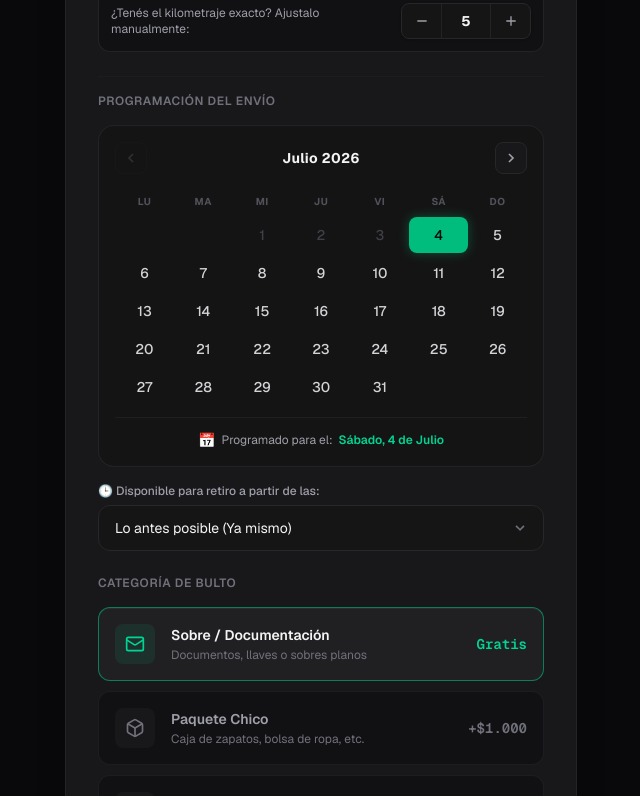
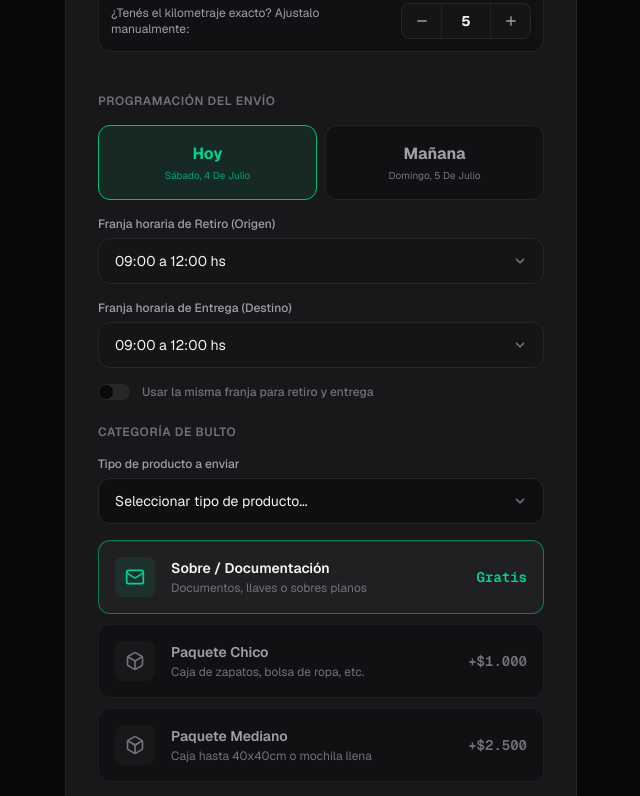
Before and after one commit to valenruffo/mensajeria-motos, a Next.js app: page / in a window 1280 px wide. Shown: the part 741-1537 px from the top of the page, without its empty margins (319-959 px from the left). Built offline with nearby package versions, Linux system fonts and the light colour scheme.

Commit message:
feat: pills hoy/manana, franjas horarias duales, dropdown producto, disclaimer footer

```diff
--- a/app/page.js
+++ b/app/page.js
@@ -2,19 +2,14 @@
 
 import React, { useState, useMemo } from "react";
 
-// Helpers de fecha (sin date-fns para no depender de la librería)
-const DIAS_SEMANA = ["LU", "MA", "MI", "JU", "VI", "SÁ", "DO"];
+// Helpers de fecha
+const DIAS_SEMANA_LARGO = ["domingo","lunes","martes","miércoles","jueves","viernes","sábado"];
 const MESES = ["Enero","Febrero","Marzo","Abril","Mayo","Junio","Julio","Agosto","Septiembre","Octubre","Noviembre","Diciembre"];
-const DIAS_SEMANA_LARGO = ["domingo","lunes","martes","miércoles","jueves","viernes","sábado"];
 
-function formatFecha(date) {
+function getNombreFecha(date) {
   if (!date) return "";
   const dia = DIAS_SEMANA_LARGO[date.getDay()];
   return `${dia.charAt(0).toUpperCase() + dia.slice(1)}, ${date.getDate()} de ${MESES[date.getMonth()]}`;
-}
-
-function isSameDay(a, b) {
-  return a && b && a.getFullYear() === b.getFullYear() && a.getMonth() === b.getMonth() && a.getDate() === b.getDate();
 }
 
 // CONFIGURACIÓN CONSTANTE (Fuente de verdad)
@@ -56,125 +51,6 @@ const CATEGORIAS_BULTO = [
   },
 ];
 
-// ─── COMPONENTE CALENDARIO CUSTOM ───────────────────────────────────────────
-function MiniCalendar({ selected, onSelect }) {
-  const today = new Date();
-  today.setHours(0, 0, 0, 0);
-
-  // viewMonth = primer día del mes que se está mostrando
-  const [viewYear, setViewYear]   = React.useState(selected ? selected.getFullYear() : today.getFullYear());
-  const [viewMonth, setViewMonth] = React.useState(selected ? selected.getMonth()    : today.getMonth());
-
-  // Límites: mes actual y mes siguiente
-  const minYear  = today.getFullYear();
-  const minMonth = today.getMonth();
-  const maxYear  = minMonth === 11 ? minYear + 1 : minYear;
-  const maxMonth = minMonth === 11 ? 0 : minMonth + 1;
-
-  const canPrev = !(viewYear === minYear && viewMonth === minMonth);
-  const canNext = !(viewYear === maxYear && viewMonth === maxMonth);
-
-  function prevMonth() {
-    if (!canPrev) return;
-    if (viewMonth === 0) { setViewMonth(11); setViewYear(y => y - 1); }
-    else setViewMonth(m => m - 1);
-  }
-  function nextMonth() {
-    if (!canNext) return;
-    if (viewMonth === 11) { setViewMonth(0); setViewYear(y => y + 1); }
-    else setViewMonth(m => m + 1);
-  }
-
-  // Generar celdas del calendario (grid lunes-domingo)
-  const cells = React.useMemo(() => {
-    const firstDay = new Date(viewYear, viewMonth, 1);
-    // día de la semana del primer día (0=Dom → ajustar a lun-dom)
-    const startDow = (firstDay.getDay() + 6) % 7; // 0=Lun
-    const daysInMonth = new Date(viewYear, viewMonth + 1, 0).getDate();
-    const grid = [];
-    // celdas vacías antes del día 1
-    for (let i = 0; i < startDow; i++) grid.push(null);
-    for (let d = 1; d <= daysInMonth; d++) grid.push(new Date(viewYear, viewMonth, d));
-    // rellenar hasta completar múltiplo de 7
-    while (grid.length % 7 !== 0) grid.push(null);
-    return grid;
-  }, [viewYear, viewMonth]);
-
-  return (
-    <div className="bg-[#141414] border border-zinc-800/80 rounded-2xl p-4 w-full select-none">
-      {/* Cabecera: mes y flechas */}
-      <div className="flex items-center justify-between mb-4">
-        <button
-          type="button"
-          onClick={prevMonth}
-          disabled={!canPrev}
-          className="w-8 h-8 flex items-center justify-center rounded-lg border border-zinc-800 bg-zinc-900 text-zinc-400 cursor-pointer disabled:opacity-20 disabled:cursor-not-allowed hover:enabled:bg-zinc-800 hover:enabled:text-zinc-100 transition-all"
-        >
-          <svg viewBox="0 0 24 24" fill="none" stroke="currentColor" strokeWidth="2.5" className="w-4 h-4"><path d="M15 18l-6-6 6-6"/></svg>
-        </button>
-
-        <span className="text-sm font-bold text-zinc-100 capitalize tracking-wide">
-          {MESES[viewMonth]} {viewYear}
-        </span>
-
-        <button
-          type="button"
-          onClick={nextMonth}
-          disabled={!canNext}
-          className="w-8 h-8 flex items-center justify-center rounded-lg border border-zinc-800 bg-zinc-900 text-zinc-400 disabled:opacity-20 disabled:cursor-not-allowed hover:enabled:bg-zinc-800 hover:enabled:text-zinc-100 transition-all"
-        >
-          <svg viewBox="0 0 24 24" fill="none" stroke="currentColor" strokeWidth="2.5" className="w-4 h-4"><path d="M9 18l6-6-6-6"/></svg>
-        </button>
-      </div>
-
-      {/* Días de semana */}
-      <div className="grid grid-cols-7 mb-1">
-        {DIAS_SEMANA.map(d => (
-          <div key={d} className="text-center text-[10px] font-bold text-zinc-600 uppercase tracking-wider py-1">{d}</div>
-        ))}
-      </div>
-
-      {/* Celdas de días */}
-      <div className="grid grid-cols-7 gap-y-0.5">
-        {cells.map((date, i) => {
-          if (!date) return <div key={`e-${i}`} />;
-          const isToday    = isSameDay(date, today);
-          const isSelected = isSameDay(date, selected);
-          const isPast     = date < today;
-          return (
-            <button
-              key={date.toISOString()}
-              type="button"
-              disabled={isPast}
-              onClick={() => onSelect(date)}
-              className={[
-                "relative h-9 w-full flex items-center justify-center rounded-lg text-sm font-medium transition-all duration-150",
-                isPast     ? "text-zinc-700 cursor-not-allowed" : "cursor-pointer",
-                isSelected ? "bg-emerald-500 text-zinc-950 font-bold shadow-[0_0_12px_rgba(16,185,129,.35)]" : "",
-                !isSelected && !isPast ? "text-zinc-300 hover:bg-zinc-800 hover:text-zinc-100" : "",
-              ].join(" ")}
-            >
-              {date.getDate()}
-              {isToday && !isSelected && (
-                <span className="absolute bottom-1 left-1/2 -translate-x-1/2 w-1 h-1 rounded-full bg-emerald-500" />
-              )}
-            </button>
-          );
-        })}
-      </div>
-
-      {/* Fecha seleccionada */}
-      {selected && (
-        <div className="mt-3 pt-3 border-t border-zinc-800/60 flex items-center justify-center gap-1.5">
-          <span className="text-sm">📅</span>
-          <span className="text-xs text-zinc-400">Programado para el:</span>
-          <span className="text-xs font-semibold text-emerald-400">{formatFecha(selected)}</span>
-        </div>
-      )}
-    </div>
-  );
-}
-// ─────────────────────────────────────────────────────────────────────────────
 
 export default function CotizadorMotoenvios() {
   // ESTADOS DEL FORMULARIO
@@ -185,22 +61,30 @@ export default function CotizadorMotoenvios() {
   const [zonaFrecuente, setZonaFrecuente] = useState("general");
   const [distanciaKm, setDistanciaKm] = useState(5);
   const [bultoId, setBultoId] = useState("sobre");
+  const [productoTipo, setProductoTipo] = useState(""); // tipo de producto
 
-  // FECHA Y HORA DE PROGRAMACIÓN
-  const today = new Date();
-  const startOfToday = new Date(today.getFullYear(), today.getMonth(), today.getDate());
+  // FECHA: Hoy o Mañana
+  const todayDate = useMemo(() => {
+    const d = new Date(); d.setHours(0,0,0,0); return d;
+  }, []);
+  const tomorrowDate = useMemo(() => {
+    const d = new Date(todayDate); d.setDate(d.getDate() + 1); return d;
+  }, [todayDate]);
+  const [diaEnvio, setDiaEnvio] = useState("hoy"); // "hoy" | "manana"
 
-  const defaultDate = useMemo(() => {
-    if (configAdmin.anularDiaActual) {
-      const tomorrow = new Date(today);
-      tomorrow.setDate(today.getDate() + 1);
-      return tomorrow;
-    }
-    return today;
-  }, []);
+  // FRANJAS HORARIAS
+  const FRANJAS = [
+    "09:00 a 12:00 hs",
+    "12:00 a 15:00 hs",
+    "15:00 a 18:00 hs",
+    "18:00 a 20:00 hs",
+  ];
+  const [franjaRetiro, setFranjaRetiro] = useState(FRANJAS[0]);
+  const [franjaEntrega, setFranjaEntrega] = useState(FRANJAS[0]);
+  const [mismaFranja, setMismaFranja] = useState(false);
 
-  const [fechaEnvio, setFechaEnvio] = useState(defaultDate);
-  const [horaInicio, setHoraInicio] = useState("Lo antes posible (Ya mismo)");
+  // Cuando mismaFranja está activo, sincronizar entrega con retiro
+  const franjaEntregaEfectiva = mismaFranja ? franjaRetiro : franjaEntrega;
 
   // ADICIONALES
   const [esIdaYVuelta, setEsIdaYVuelta] = useState(false);
@@ -210,21 +94,9 @@ export default function CotizadorMotoenvios() {
   const [lugarPago, setLugarPago] = useState("retiro"); // "retiro" | "entrega"
   const [medioPago, setMedioPago] = useState("efectivo"); // "efectivo" | "transferencia"
 
+
   // ERRORES DE VALIDACIÓN
-  const [errors, setErrors] = useState({
-    nombre: false,
-    origen: false,
-    destino: false,
-  });
-
-  // CONFIGURACIÓN DE FECHAS DESHABILITADAS
-  const disabledDays = useMemo(() => {
-    const matchers = [{ before: startOfToday }];
-    if (configAdmin.anularDiaActual) {
-      matchers.push(startOfToday);
-    }
-    return matchers;
-  }, []);
+  const [errors, setErrors] = useState({ nombre: false, origen: false, destino: false });
 
   // ENCONTRAR CONFIGURACIÓN SELECCIONADA
   const zonaSeleccionada = useMemo(() => {
@@ -297,26 +169,27 @@ export default function CotizadorMotoenvios() {
       return;
     }
 
-    // Construcción del template de WhatsApp según especificación
+    // Construcción del template de WhatsApp
     const bultoLabel = bultoSeleccionado.label.toUpperCase();
-    const txtIdaVuelta = esIdaYVuelta ? "SÍ (+50%)" : "NO";
-    const txtTramite = tramiteEspera === "corto" ? "SÍ ($1500 - HASTA 15 MIN)" : tramiteEspera === "largo" ? "SÍ ($3000 - HASTA 30 MIN)" : "NO";
+    const txtIdaVuelta = esIdaYVuelta ? "SI (+50%)" : "NO";
+    const txtTramite = tramiteEspera === "corto" ? "SI ($1500 - HASTA 15 MIN)" : tramiteEspera === "largo" ? "SI ($3000 - HASTA 30 MIN)" : "NO";
     const txtLluvia = "Sujeto a clima (+50% si llueve)";
     const totalFormateado = calculoTarifa.totalFinal.toLocaleString("es-AR");
-
     const txtLugarPago = lugarPago === "retiro" ? "PAGA EN RETIRO (ORIGEN)" : "PAGA EN ENTREGA (DESTINO)";
     const txtMedioPago = medioPago === "efectivo" ? "EFECTIVO" : "MERCADO PAGO / TRANSFERENCIA";
-
-    const fechaFormateada = formatFecha(fechaEnvio) || "No especificada";
+    const txtDia = diaEnvio === "hoy" ? `Hoy (${getNombreFecha(todayDate)})` : `Manana (${getNombreFecha(tomorrowDate)})`;
+    const txtFranjaEntrega = mismaFranja ? "Misma franja que retiro" : franjaEntregaEfectiva;
+    const txtProducto = productoTipo || "No especificado";
 
     const mensaje = `*-- NUEVO PEDIDO DE ENVIO --*
 *Cliente:* ${nombreCompleto.trim()}
 
 *HOJA DE RUTA:*
-- *Fecha:* ${fechaFormateada}
-- *Retirar desde:* ${horaInicio}
 - *Origen/Retiro:* ${origen.trim()}
 - *Destino/Entrega:* ${destino.trim()}
+- *Producto:* ${txtProducto}
+- *Retiro:* ${txtDia} de ${franjaRetiro}
+- *Entrega:* ${txtDia} de ${txtFranjaEntrega}
 
 *PAGO Y LOGISTICA:*
 - *Lugar de Pago:* ${txtLugarPago}
@@ -542,44 +415,86 @@ _Aviso: El precio final puede variar si hay demoras extras o cambios en la ruta.
               Programación del Envío
             </h2>
 
-            <MiniCalendar selected={fechaEnvio} onSelect={setFechaEnvio} />
+            {/* PILLS HOY / MAÑANA */}
+            <div className="grid grid-cols-2 gap-2">
+              {[
+                { id: "hoy",    label: "Hoy",     sub: getNombreFecha(todayDate) },
+                { id: "manana", label: "Mañana",  sub: getNombreFecha(tomorrowDate) },
+              ].map(({ id, label, sub }) => (
+                <button
+                  key={id}
+                  type="button"
+                  onClick={() => setDiaEnvio(id)}
+                  className={`flex flex-col items-center justify-center py-4 px-3 rounded-xl border cursor-pointer transition-all duration-200 active:scale-[0.98] ${
+                    diaEnvio === id
+                      ? "bg-emerald-500/10 border-emerald-500 text-emerald-400"
+                      : "bg-zinc-950/40 border-zinc-800/80 text-zinc-400 hover:border-zinc-700 hover:text-zinc-300"
+                  }`}
+                >
+                  <span className="text-base font-bold">{label}</span>
+                  <span className="text-[10px] mt-0.5 opacity-70 capitalize">{sub}</span>
+                </button>
+              ))}
+            </div>
 
-
-
-            {/* HORA DE INICIO */}
+            {/* FRANJA HORARIA RETIRO */}
             <div className="flex flex-col gap-1.5">
-              <label htmlFor="hora-select" className="text-xs text-zinc-400 font-medium">
-                🕒 Disponible para retiro a partir de las:
+              <label htmlFor="franja-retiro" className="text-xs text-zinc-400 font-medium">
+                Franja horaria de Retiro (Origen)
               </label>
               <div className="relative">
                 <select
-                  id="hora-select"
-                  value={horaInicio}
-                  onChange={(e) => setHoraInicio(e.target.value)}
+                  id="franja-retiro"
+                  value={franjaRetiro}
+                  onChange={(e) => setFranjaRetiro(e.target.value)}
                   className="w-full bg-[#151515] border border-zinc-800 focus:border-emerald-500/80 rounded-xl px-4 py-3 text-sm text-zinc-100 focus:outline-none transition-colors duration-200 cursor-pointer appearance-none"
                 >
-                  <option value="Lo antes posible (Ya mismo)">Lo antes posible (Ya mismo)</option>
-                  <option value="08:00 hs">08:00 hs</option>
-                  <option value="09:00 hs">09:00 hs</option>
-                  <option value="10:00 hs">10:00 hs</option>
-                  <option value="11:00 hs">11:00 hs</option>
-                  <option value="12:00 hs">12:00 hs</option>
-                  <option value="13:00 hs">13:00 hs</option>
-                  <option value="14:00 hs">14:00 hs</option>
-                  <option value="15:00 hs">15:00 hs</option>
-                  <option value="16:00 hs">16:00 hs</option>
-                  <option value="17:00 hs">17:00 hs</option>
-                  <option value="18:00 hs">18:00 hs</option>
-                  <option value="19:00 hs">19:00 hs</option>
-                  <option value="20:00 hs">20:00 hs</option>
+                  {FRANJAS.map(f => <option key={f} value={f}>{f}</option>)}
                 </select>
                 <div className="absolute inset-y-0 right-0 flex items-center px-4 pointer-events-none text-zinc-500">
-                  <svg className="fill-current h-4 w-4" xmlns="http://www.w3.org/2000/svg" viewBox="0 0 20 20">
-                    <path d="M9.293 12.95l.707.707L15.657 8l-1.414-1.414L10 10.828 5.757 6.586 4.343 8z" />
-                  </svg>
+                  <svg className="fill-current h-4 w-4" xmlns="http://www.w3.org/2000/svg" viewBox="0 0 20 20"><path d="M9.293 12.95l.707.707L15.657 8l-1.414-1.414L10 10.828 5.757 6.586 4.343 8z"/></svg>
                 </div>
               </div>
             </div>
+
+            {/* FRANJA HORARIA ENTREGA */}
+            <div className="flex flex-col gap-1.5">
+              <label htmlFor="franja-entrega" className={`text-xs font-medium ${mismaFranja ? "text-zinc-600" : "text-zinc-400"}`}>
+                Franja horaria de Entrega (Destino)
+              </label>
+              <div className="relative">
+                <select
+                  id="franja-entrega"
+                  value={franjaEntregaEfectiva}
+                  onChange={(e) => setFranjaEntrega(e.target.value)}
+                  disabled={mismaFranja}
+                  className={`w-full border rounded-xl px-4 py-3 text-sm focus:outline-none transition-colors duration-200 appearance-none ${
+                    mismaFranja
+                      ? "bg-zinc-900/40 border-zinc-800/40 text-zinc-600 cursor-not-allowed"
+                      : "bg-[#151515] border-zinc-800 focus:border-emerald-500/80 text-zinc-100 cursor-pointer"
+                  }`}
+                >
+                  {FRANJAS.map(f => <option key={f} value={f}>{f}</option>)}
+                </select>
+                <div className="absolute inset-y-0 right-0 flex items-center px-4 pointer-events-none text-zinc-500">
+                  <svg className="fill-current h-4 w-4" xmlns="http://www.w3.org/2000/svg" viewBox="0 0 20 20"><path d="M9.293 12.95l.707.707L15.657 8l-1.414-1.414L10 10.828 5.757 6.586 4.343 8z"/></svg>
+                </div>
+              </div>
+            </div>
+
+            {/* TOGGLE MISMA FRANJA */}
+            <button
+              type="button"
+              onClick={() => setMismaFranja(!mismaFranja)}
+              className="flex items-center gap-3 cursor-pointer group"
+            >
+              <div className={`w-8 h-4 rounded-full transition-colors relative shrink-0 ${mismaFranja ? "bg-emerald-500" : "bg-zinc-800"}`}>
+                <div className={`w-3.5 h-3.5 bg-zinc-950 rounded-full absolute top-[1px] transition-transform ${mismaFranja ? "translate-x-[15px]" : "translate-x-[1px]"}`} />
+              </div>
+              <span className={`text-xs font-medium transition-colors ${mismaFranja ? "text-emerald-400" : "text-zinc-500 group-hover:text-zinc-400"}`}>
+                Usar la misma franja para retiro y entrega
+              </span>
+            </button>
           </div>
 
           {/* DETALLES DE BULTO */}
@@ -587,6 +502,32 @@ _Aviso: El precio final puede variar si hay demoras extras o cambios en la ruta.
             <h2 className="text-xs uppercase tracking-wider font-semibold text-zinc-500">
               Categoría de Bulto
             </h2>
+
+            {/* PRODUCTO - nuevo dropdown */}
+            <div className="flex flex-col gap-1.5">
+              <label htmlFor="producto-select" className="text-xs text-zinc-400 font-medium">
+                Tipo de producto a enviar
+              </label>
+              <div className="relative">
+                <select
+                  id="producto-select"
+                  value={productoTipo}
+                  onChange={(e) => setProductoTipo(e.target.value)}
+                  className="w-full bg-zinc-950/60 border border-zinc-800 focus:border-emerald-500/80 rounded-xl px-4 py-3 text-sm text-zinc-100 focus:outline-none transition-colors duration-200 cursor-pointer appearance-none"
+                >
+                  <option value="">Seleccionar tipo de producto...</option>
+                  <option value="Documentacion / Papeles">Documentacion / Papeles</option>
+                  <option value="Repuestos / Fierros">Repuestos / Fierros</option>
+                  <option value="Indumentaria / Ropa">Indumentaria / Ropa</option>
+                  <option value="Comida / Cadeteria">Comida / Cadeteria</option>
+                  <option value="Llaves / Objetos chicos">Llaves / Objetos chicos</option>
+                  <option value="Otro (Aclarar en notas)">Otro (Aclarar en notas)</option>
+                </select>
+                <div className="absolute inset-y-0 right-0 flex items-center px-4 pointer-events-none text-zinc-500">
+                  <svg className="fill-current h-4 w-4" xmlns="http://www.w3.org/2000/svg" viewBox="0 0 20 20"><path d="M9.293 12.95l.707.707L15.657 8l-1.414-1.414L10 10.828 5.757 6.586 4.343 8z"/></svg>
+                </div>
+              </div>
+            </div>
             <div className="grid grid-cols-1 gap-2.5">
               {CATEGORIAS_BULTO.map((b) => {
                 const isActive = bultoId === b.id;
@@ -903,23 +844,24 @@ _Aviso: El precio final puede variar si hay demoras extras o cambios en la ruta.
             </div>
           </div>
 
-          {/* BOTÓN WHATSAPP */}
+          {/* DISCLAIMER */}
+          <div className="bg-zinc-800/40 border border-zinc-700/50 rounded-xl px-4 py-3">
+            <p className="text-xs text-amber-400/90 leading-relaxed">
+              <span className="font-bold">Aviso:</span> El precio mostrado es estimado y referencial. El valor final se coordinara con el chofer al confirmar el viaje, ya que puede variar por kilometros reales, demoras en puerta o modificaciones en la ruta.
+            </p>
+          </div>
+
+          {/* BOTON WHATSAPP */}
           <button
             type="submit"
             onClick={handleSubmit}
-            className="w-full bg-emerald-500 hover:bg-emerald-400 active:scale-[0.98] text-zinc-950 font-bold py-4 px-6 rounded-2xl flex items-center justify-center transition-all duration-200 shadow-[0_10px_20px_-10px_rgba(16,185,129,0.3)] select-none text-base"
+            className="w-full bg-emerald-500 hover:bg-emerald-400 active:scale-[0.98] cursor-pointer text-zinc-950 font-extrabold py-4 px-6 rounded-2xl flex items-center justify-center transition-all duration-200 shadow-[0_10px_20px_-10px_rgba(16,185,129,0.3)] select-none text-sm md:text-base tracking-wide"
           >
-            {/* WhatsApp Premium Icon */}
-            <svg className="w-5 h-5 mr-2.5 fill-current" viewBox="0 0 24 24" xmlns="http://www.w3.org/2000/svg">
-              <path d="M17.472 14.382c-.297-.149-1.758-.867-2.03-.967-.273-.099-.471-.148-.67.15-.197.297-.767.966-.94 1.164-.173.199-.347.223-.644.075-.297-.15-1.255-.463-2.39-1.475-.883-.788-1.48-1.761-1.653-2.059-.173-.297-.018-.458.13-.606.134-.133.298-.347.446-.52.149-.174.198-.298.298-.497.099-.198.05-.371-.025-.52-.075-.149-.669-1.612-.916-2.207-.242-.579-.487-.5-.669-.51-.173-.008-.371-.01-.57-.01-.198 0-.52.074-.792.372-.272.297-1.04 1.016-1.04 2.479 0 1.462 1.065 2.875 1.213 3.074.149.198 2.096 3.2 5.077 4.487.709.306 1.262.489 1.694.625.712.227 1.36.195 1.871.118.571-.085 1.758-.719 2.006-1.413.248-.694.248-1.289.173-1.413-.074-.124-.272-.198-.57-.347m-5.421 7.403h-.004a9.87 9.87 0 01-5.031-1.378l-.361-.214-3.741.982.998-3.648-.235-.374a9.86 9.86 0 01-1.51-5.26c.001-5.45 4.436-9.884 9.888-9.884 2.64 0 5.122 1.03 6.988 2.898a9.825 9.825 0 012.893 6.994c-.003 5.45-4.437 9.884-9.885 9.884m8.413-18.297A11.815 11.815 0 0012.05 0C5.495 0 .16 5.335.157 11.892c0 2.096.547 4.142 1.588 5.945L0 24l6.335-1.662c1.746.953 3.71 1.458 5.704 1.459h.005c6.554 0 11.89-5.335 11.893-11.893a11.821 11.821 0 00-3.48-8.413z" />
+            <svg className="w-5 h-5 mr-2.5 fill-current shrink-0" viewBox="0 0 24 24" xmlns="http://www.w3.org/2000/svg">
+              <path d="M17.472 14.382c-.297-.149-1.758-.867-2.03-.967-.273-.099-.471-.148-.67.15-.197.297-.767.966-.94 1.164-.173.199-.347.223-.644.075-.297-.15-1.255-.463-2.39-1.475-.883-.788-1.48-1.761-1.653-2.059-.173-.297-.018-.458.13-.606.134-.133.298-.347.446-.52.149-.174.198-.298.298-.497.099-.198.05-.371-.025-.52-.075-.149-.669-1.612-.916-2.207-.242-.579-.487-.5-.669-.51-.173-.008-.371-.01-.57-.01-.198 0-.52.074-.792.372-.272.297-1.04 1.016-1.04 2.479 0 1.462 1.065 2.875 1.213 3.074.149.198 2.096 3.2 5.077 4.487.709.306 1.262.489 1.694.625.712.227 1.36.195 1.871.118.571-.085 1.758-.719 2.006-1.413.248-.694.248-1.289.173-1.413-.074-.124-.272-.198-.57-.347m-5.421 7.403h-.004a9.87 9.87 0 01-5.031-1.378l-.361-.214-3.741.982.998-3.648-.235-.374a9.86 9.86 0 01-1.51-5.26c.001-5.45 4.436-9.884 9.888-9.884 2.64 0 5.122 1.03 6.988 2.898a9.825 9.825 0 012.893 6.994c-.003 5.45-4.437 9.884-9.885 9.884m8.413-18.297A11.815 11.815 0 0012.05 0C5.495 0 .16 5.335.157 11.892c0 2.096.547 4.142 1.588 5.945L0 24l6.335-1.662c1.746.953 3.71 1.458 5.704 1.459h.005c6.554 0 11.89-5.335 11.893-11.893a11.821 11.821 0 00-3.48-8.413z"/>
             </svg>
-            CONFIRMAR Y ENVIAR POR WHATSAPP 📱
+            CONFIRMAR Y COORDINAR POR WHATSAPP
           </button>
-
-          {/* AVISO LEGAL / NOTA */}
-          <span className="text-[10px] text-zinc-500 text-center leading-relaxed block mt-1">
-            Aviso: El precio final puede variar si hay demoras extras en el lugar o cambios en la ruta de viaje.
-          </span>
         </div>
 
       </div>
```
